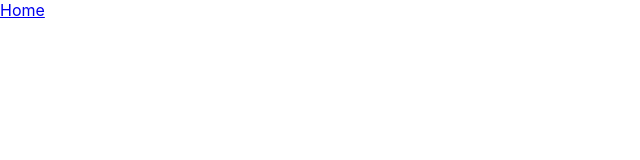
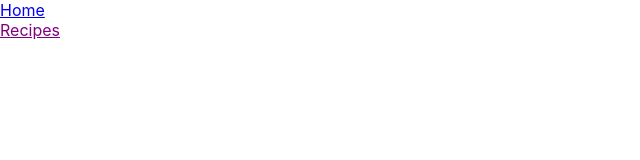
Before and after one commit to samanthamarberger/phase-2-project, a React (Create React App) app: page /Recipes in a window 1280 px wide. Shown: the top 160 px of the page, without its empty margins (0-640 px from the left). Built offline with nearby package versions, Linux system fonts and the light colour scheme.

Commit message:
Added the Recipes component to the NavBar/ App

```diff
--- a/src/components/App.js
+++ b/src/components/App.js
@@ -2,6 +2,7 @@ import React from "react";
 import { Route, Switch } from "react-router-dom";
 import NavBar from "./NavBar";
 import Home from "./Home";
+import Recipes from "./Recipes";
 
 function App() {
     return (
@@ -11,6 +12,9 @@ function App() {
                     <Route exact path="/">
                         <Home />
                     </Route>
+                    <Route exact path="/Recipes">
+                        <Recipes />
+                    </Route>
                 </Switch>
             </NavBar>
         </div>
--- a/src/components/NavBar.js
+++ b/src/components/NavBar.js
@@ -17,6 +17,19 @@ function NavBar() {
                     Home
                 </NavLink>
             </div>
+            <div>
+                <NavLink
+                    exact to="/Recipes"
+                    exactstyle={{
+                    color: "blue",
+                    }}
+                    activeStyle={{
+                        color: "purple",
+                    }}
+                >
+                    Recipes
+                </NavLink>
+            </div>
         </div>
     );
 }
--- a/src/components/Recipe.js
+++ b/src/components/Recipes.js
@@ -1,11 +1,11 @@
 import React from "react";
 
-function Recipe() {
+function Recipes() {
     return (
         <div>
-            <h1>Recipe's Page</h1>
+            <h1>Recipes Page</h1>
         </div>
     );
 }
 
-export default Recipe;
+export default Recipes;
```
